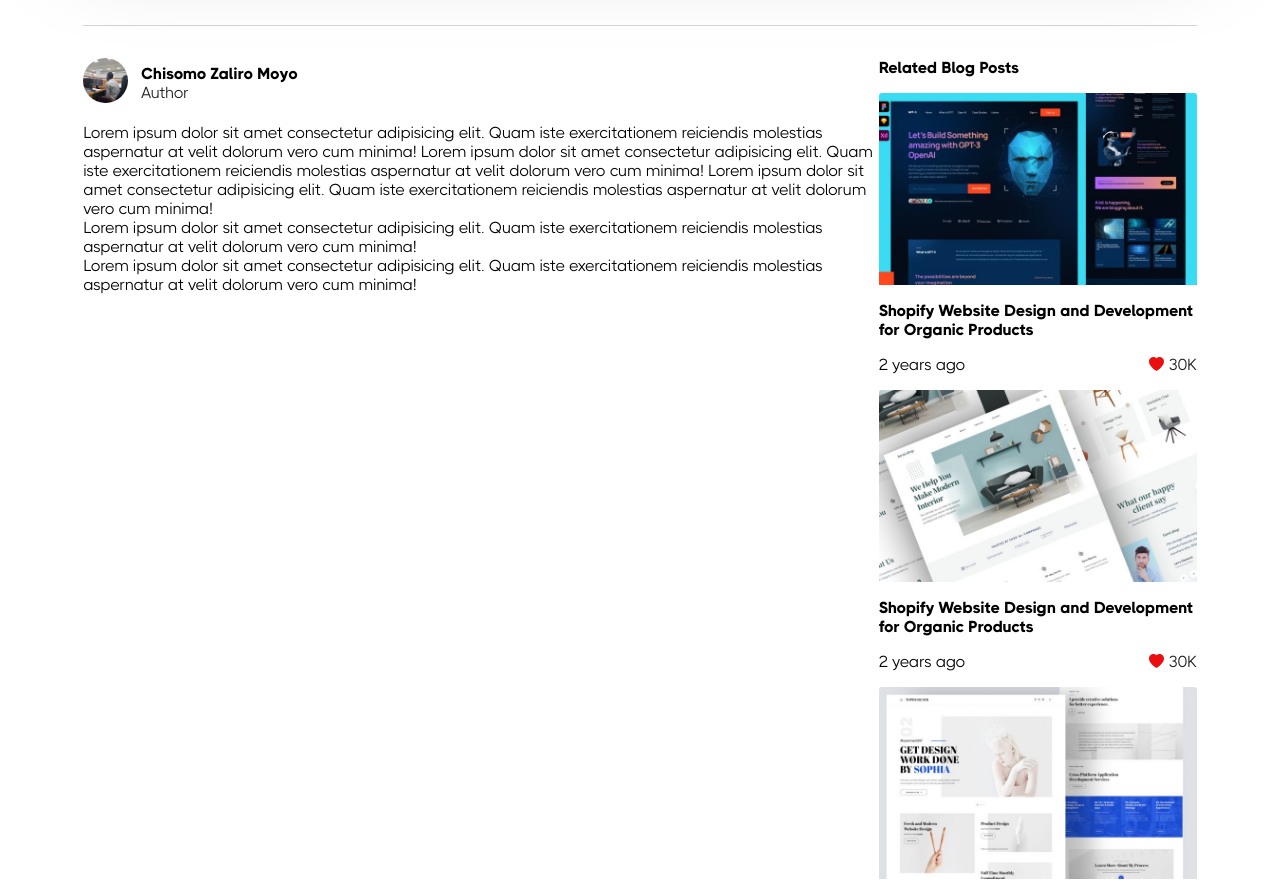
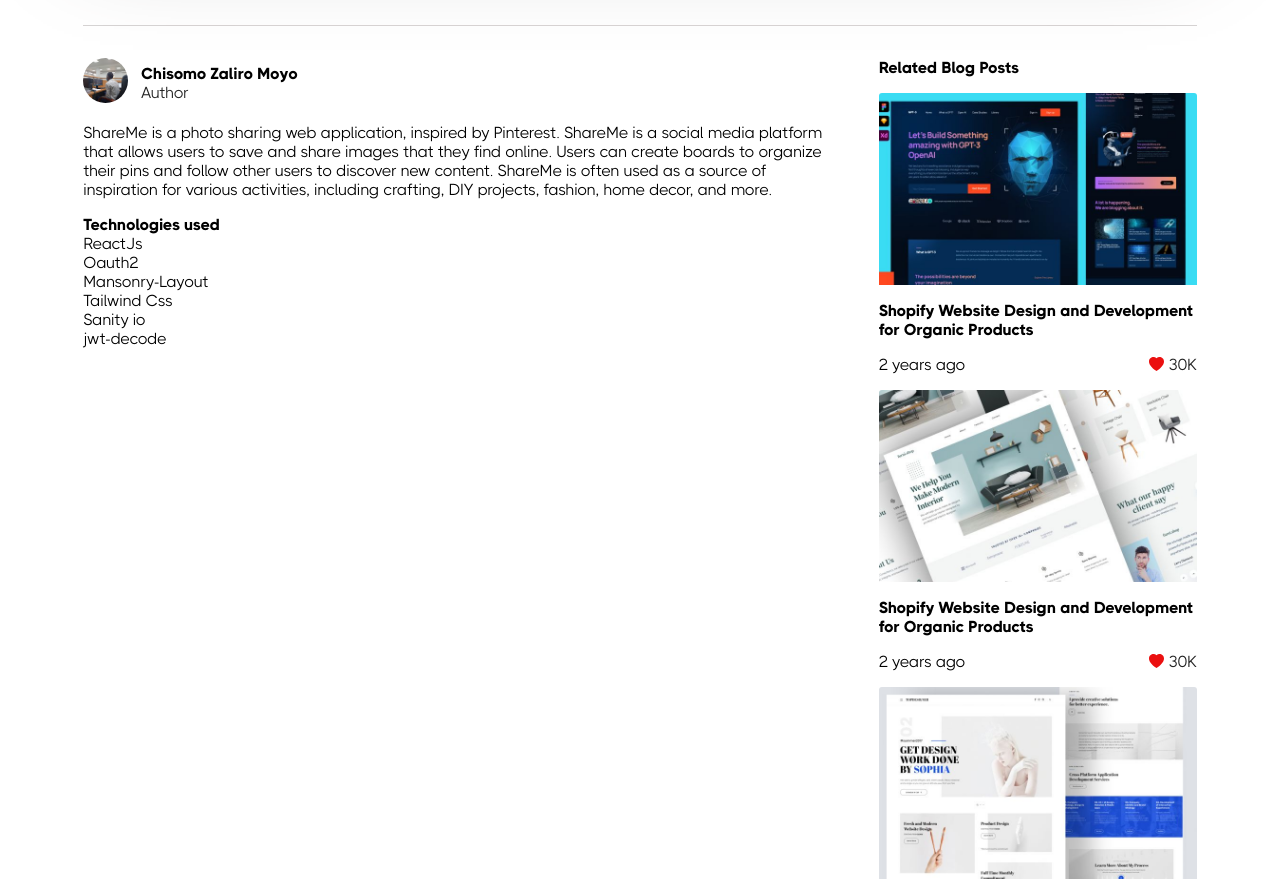
Before and after one commit to Chzmo/Portfolio, a React (Vite) app: page /Blog/single in a window 1280 px wide. Shown: the part 1100-1996 px from the top of the page. Built offline with nearby package versions, Linux system fonts and the light colour scheme.

Commit message:
working on Single page Blog

```diff
--- a/src/container/SingleBlog/SingleBlog.css
+++ b/src/container/SingleBlog/SingleBlog.css
@@ -85,7 +85,7 @@
   width: 100%;
 }
 .singleBlog .singleBlog__main .singleBlog__blog .blog .blog__post {
-  width: 100%;
+  width: 95%;
   display: flex;
   flex-direction: column;
   gap: 1rem;
@@ -97,6 +97,11 @@
 }
 .singleBlog .singleBlog__main .singleBlog__blog .blog .blog__post .blog__post-profile img {
   border-radius: 50%;
+}
+.singleBlog .singleBlog__main .singleBlog__blog .blog .blog__post .blog__post-content {
+  display: flex;
+  flex-direction: column;
+  gap: 1rem;
 }
 .singleBlog .singleBlog__main .singleBlog__blog .blog .related {
   max-width: 100%;
--- a/src/container/SingleBlog/SingleBlog.jsx
+++ b/src/container/SingleBlog/SingleBlog.jsx
@@ -69,24 +69,27 @@ function SingleBlog() {
                   </div>
                 </div>
                 <div className="blog__post-content">
-                  <p>Lorem ipsum dolor sit amet consectetur adipisicing elit.
-                    Quam iste exercitationem reiciendis molestias
-                    aspernatur at velit dolorum vero cum minima!
-                  Lorem ipsum dolor sit amet consectetur adipisicing elit.
-                    Quam iste exercitationem reiciendis molestias
-                    aspernatur at velit dolorum vero cum minima!
-                  Lorem ipsum dolor sit amet consectetur adipisicing elit.
-                    Quam iste exercitationem reiciendis molestias
-                    aspernatur at velit dolorum vero cum minima!
-                  </p>
-                  <p>Lorem ipsum dolor sit amet consectetur adipisicing elit.
-                    Quam iste exercitationem reiciendis molestias
-                    aspernatur at velit dolorum vero cum minima!
-                  </p>
-                  <p>Lorem ipsum dolor sit amet consectetur adipisicing elit.
-                    Quam iste exercitationem reiciendis molestias
-                    aspernatur at velit dolorum vero cum minima!
-                  </p>
+                  <summary>ShareMe is a photo sharing web application, inspired by Pinterest. ShareMe
+                    is a social media platform that allows users to save and
+                    share images that they find online.
+                    Users can create boards to organize their pins and follow
+                    other users to discover new content. ShareMe is often used
+                    as a source of inspiration for various activities, including
+                    crafting, DIY projects, fashion, home decor, and more.
+                  </summary>
+                  <div className="blog__post-content_technologies">
+                    <h3>Technologies used</h3>
+                    <div className="blog__post-content_technologies-items">
+                      <ul>
+                        <li>ReactJs</li>
+                        <li>Oauth2</li>
+                        <li>Mansonry-Layout</li>
+                        <li>Tailwind Css</li>
+                        <li>Sanity io</li>
+                        <li>jwt-decode</li>
+                      </ul>
+                    </div>
+                  </div>
                 </div>
               </div>
               <div className="related">
--- a/src/container/SingleBlog/SingleBlog.scss
+++ b/src/container/SingleBlog/SingleBlog.scss
@@ -94,7 +94,7 @@
                 grid-template-columns: 5fr 2fr;
                 width: 100%;
                 .blog__post{
-                    width: 100%;
+                    width: 95%;
                     display: flex;
                     flex-direction: column;
                     gap: 1rem;
@@ -107,6 +107,12 @@
                         img{
                             border-radius: 50%;
                         }
+                    }
+
+                    .blog__post-content{
+                        display: flex;
+                        flex-direction: column;
+                        gap: 1rem;
                     }
 
                 }
```
Also changed, not shown: 1 other file (tests, documents, lock files or other folders).
